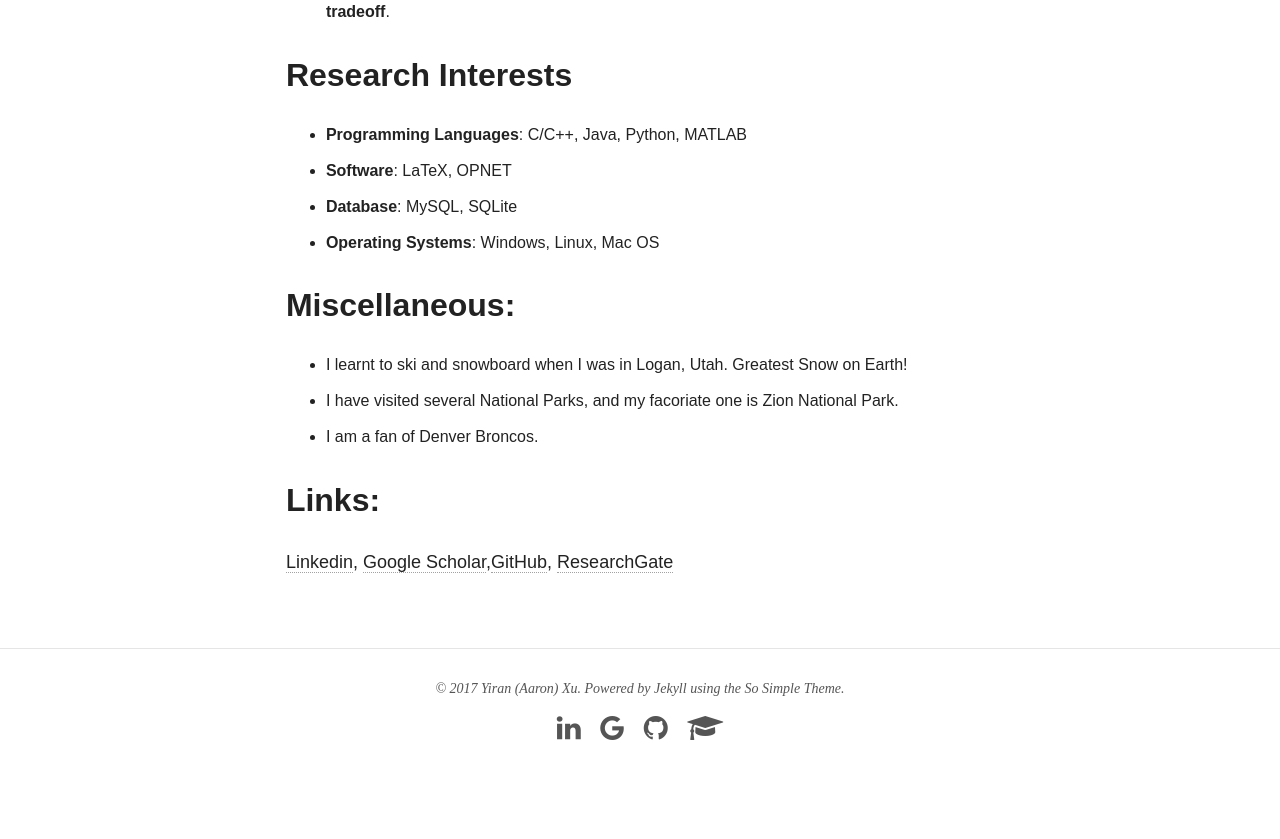
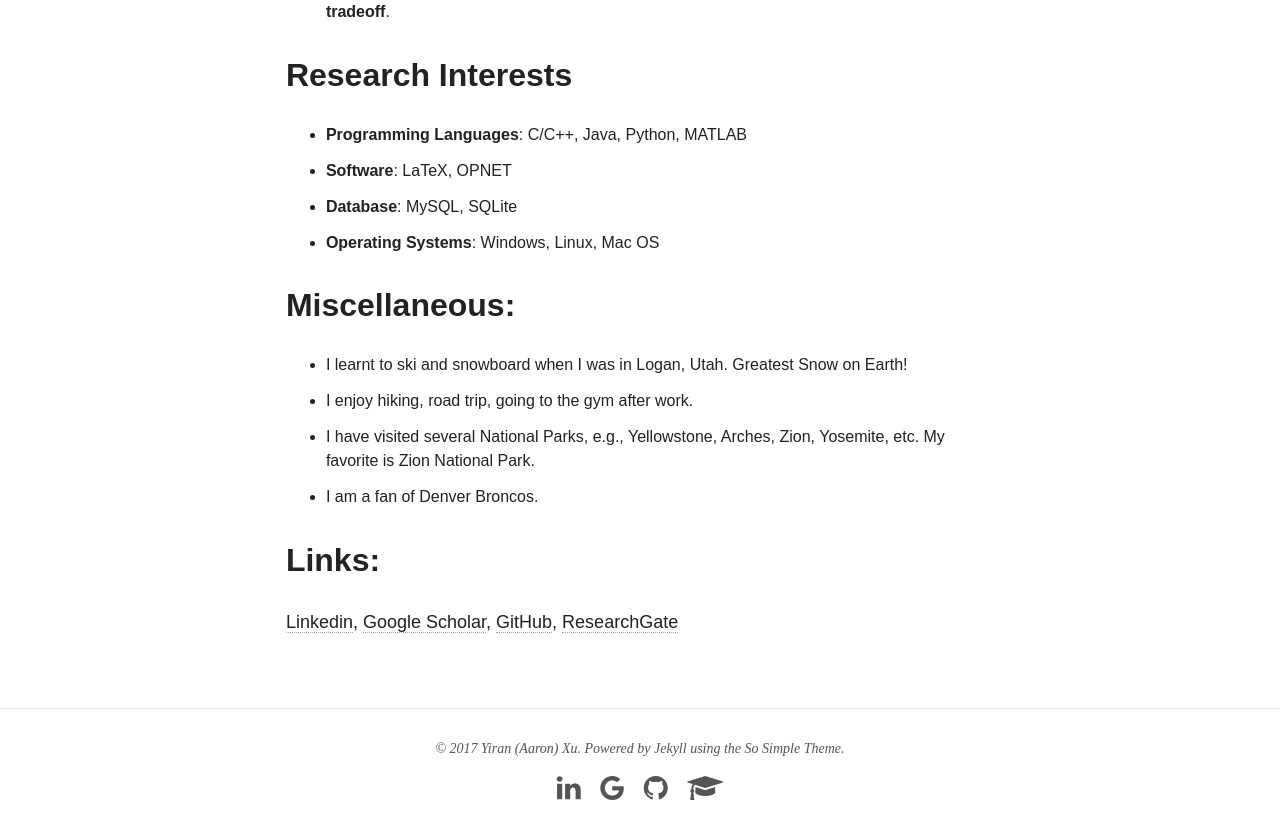
Before and after one commit to aaronxu17/aaronxu17.github.io, a Jekyll site: the page built from about/index.md, in a window 1280 px wide and 900 px high, scrolled down 982 px. Shown: the top 839 px of the window. Built offline with Jekyll 4.4.1, drawn with Linux system fonts in a browser that asks for light colours; nearby versions of some CDN libraries.

Commit message:
minor changes

```diff
--- a/about/index.md
+++ b/about/index.md
@@ -29,10 +29,11 @@ Email: <aaronxu17@gmail.com>
 
 ## Miscellaneous:
 * I learnt to ski and snowboard when I was in Logan, Utah. Greatest Snow on Earth!
-* I have visited several National Parks, and my facoriate one is Zion National Park.
+* I enjoy hiking, road trip, going to the gym after work.
+* I have visited several National Parks, e.g., Yellowstone, Arches, Zion, Yosemite, etc. My favorite is Zion National Park.
 * I am a fan of Denver Broncos.
 
 
 ## Links:
 
-[Linkedin](https://www.linkedin.com/in/yiranxu/ 'Linkedin-Yiran (Aaron) Xu'), [Google Scholar](https://scholar.google.com/citations?user=jkqs1iEAAAAJ&hl=en 'Google Scholar-Yiran (Aaron) Xu'),[GitHub](https://github.com/aaronxu17 'GitHub-Yiran (Aaron) Xu'), [ResearchGate](https://www.researchgate.net/profile/Yiran_Xu 'ResearchGate-Yiran (Aaron) Xu')
+[Linkedin](https://www.linkedin.com/in/yiranxu/ 'Linkedin-Yiran (Aaron) Xu'), [Google Scholar](https://scholar.google.com/citations?user=jkqs1iEAAAAJ&hl=en 'Google Scholar-Yiran (Aaron) Xu'), [GitHub](https://github.com/aaronxu17 'GitHub-Yiran (Aaron) Xu'), [ResearchGate](https://www.researchgate.net/profile/Yiran_Xu 'ResearchGate-Yiran (Aaron) Xu')
```
